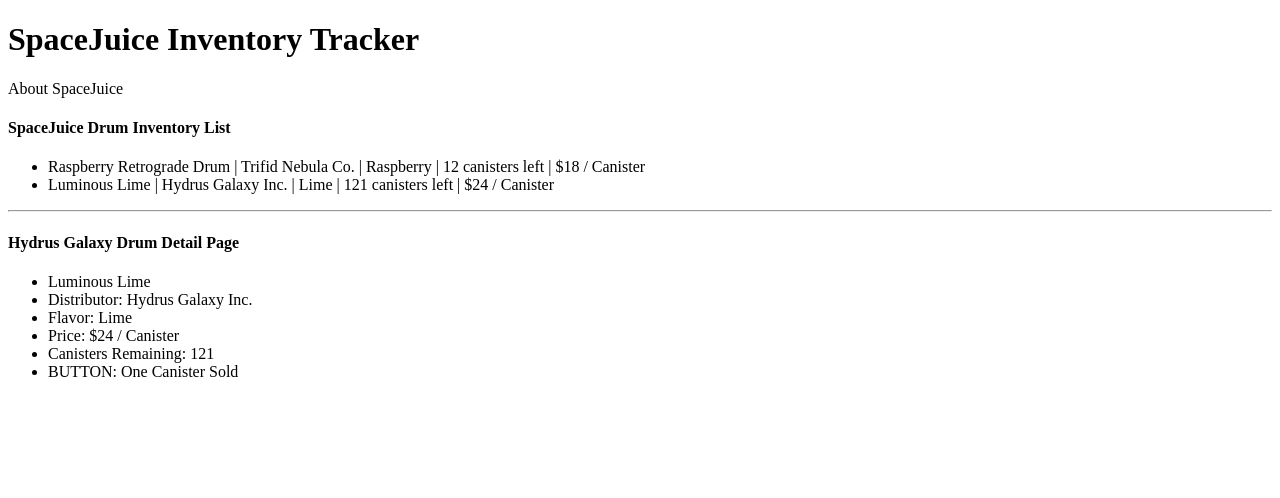
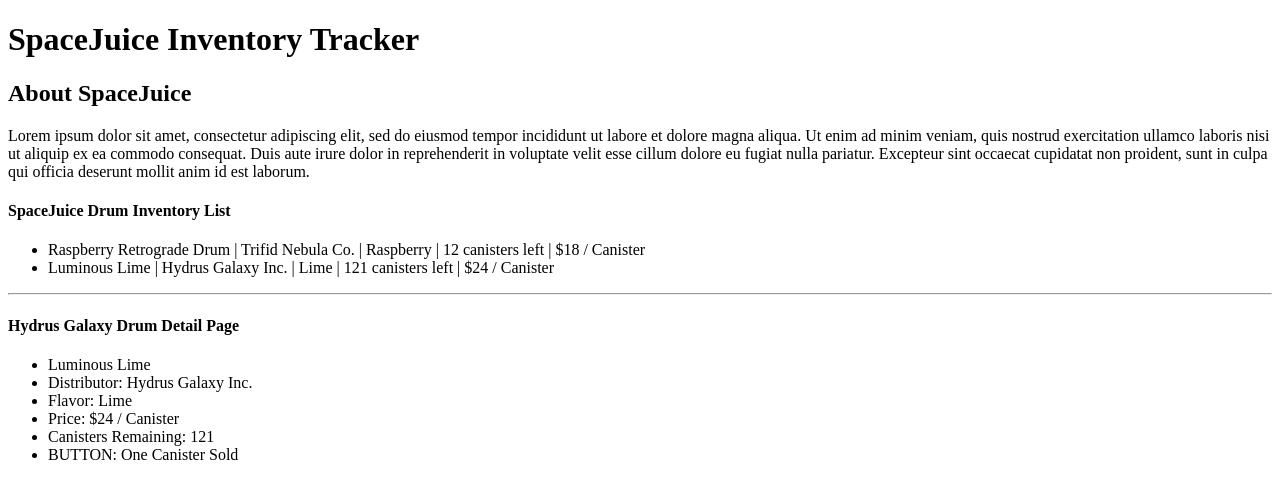
Before and after one commit to ellajtanttu/spacejuice-tracker, a React (Create React App) app: page / in a window 1280 px wide. Shown: the top 498 px of the page. Built offline with nearby package versions, Linux system fonts and the light colour scheme.

Commit message:
add header and about components

```diff
--- /dev/null
+++ b/src/components/About.js
@@ -0,0 +1,20 @@
+import React from "react";
+
+function About() {
+  return (
+    <React.Fragment>
+      <h2>About SpaceJuice</h2>
+      <p>
+        Lorem ipsum dolor sit amet, consectetur adipiscing elit, sed do eiusmod
+        tempor incididunt ut labore et dolore magna aliqua. Ut enim ad minim
+        veniam, quis nostrud exercitation ullamco laboris nisi ut aliquip ex ea
+        commodo consequat. Duis aute irure dolor in reprehenderit in voluptate
+        velit esse cillum dolore eu fugiat nulla pariatur. Excepteur sint
+        occaecat cupidatat non proident, sunt in culpa qui officia deserunt
+        mollit anim id est laborum.
+      </p>
+    </React.Fragment>
+  );
+}
+
+export default About;
--- a/src/components/App.js
+++ b/src/components/App.js
@@ -1,13 +1,13 @@
 import React from "react";
+import Header from "./Header";
+import About from "./About";
 
 function App() {
   return (
     <React.Fragment>
-      {/* <Header />
+      <Header />
       <About />
-      <Control /> */}
-      <h1>SpaceJuice Inventory Tracker</h1>
-      <p>About SpaceJuice</p>
+      {/* <Control /> */}
       <h4>SpaceJuice Drum Inventory List</h4>
       <ul>
         <li>Raspberry Retrograde Drum | Trifid Nebula Co. | Raspberry | 12 canisters left | $18 / Canister</li>
--- /dev/null
+++ b/src/components/Header.js
@@ -0,0 +1,9 @@
+import React from "react";
+
+function Header(){
+  return (
+    <h1>SpaceJuice Inventory Tracker</h1>
+  )
+}
+
+export default Header;
```
